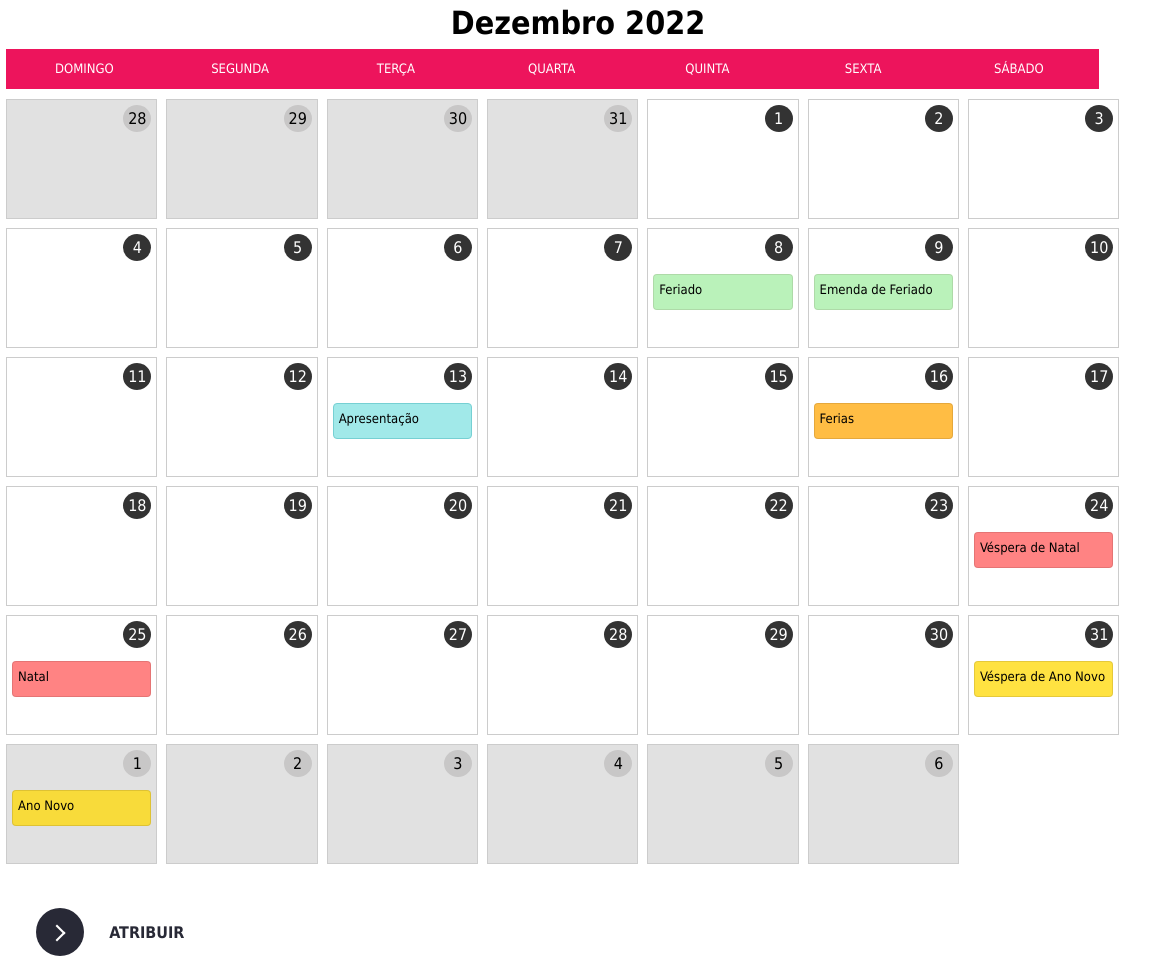
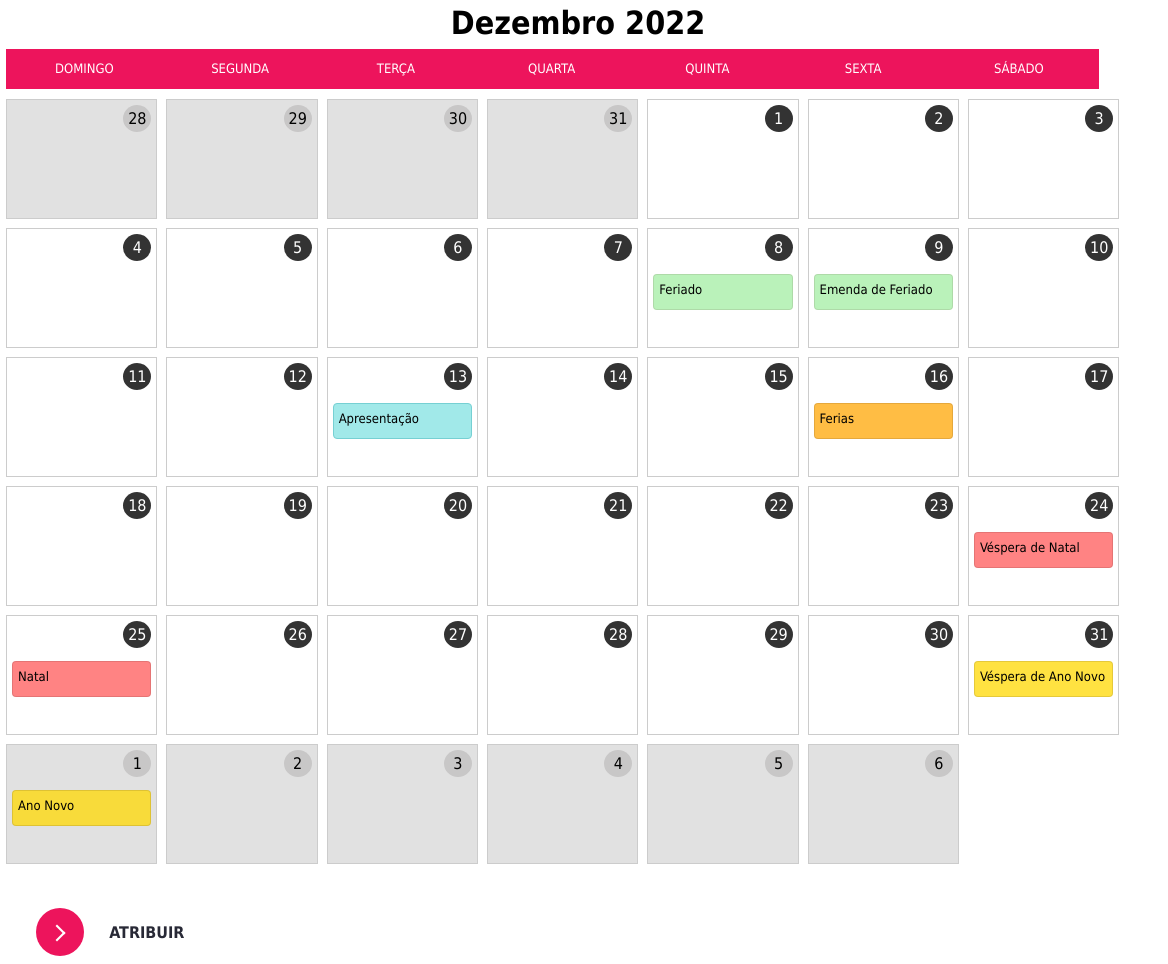
Before and after one commit to danilospinola/EnsinoTEC, a plain HTML site: page calendario.html in a window 1280 px wide. Shown: the full height of the page, 112-1280 px from the left. Drawn offline with Linux system fonts and the light colour scheme.

Commit message:
calendario

```diff
--- a/css_cal/style.css
+++ b/css_cal/style.css
@@ -271,7 +271,7 @@ button.learn-more .circle {
   margin: 0;
   width: 3rem;
   height: 3rem;
-  background: #282936;
+  background: #ed145c;
   border-radius: 1.625rem;
 }
 button.learn-more .circle .icon {
```
Also changed, not shown: calendario.html (+0 -1 lines).
